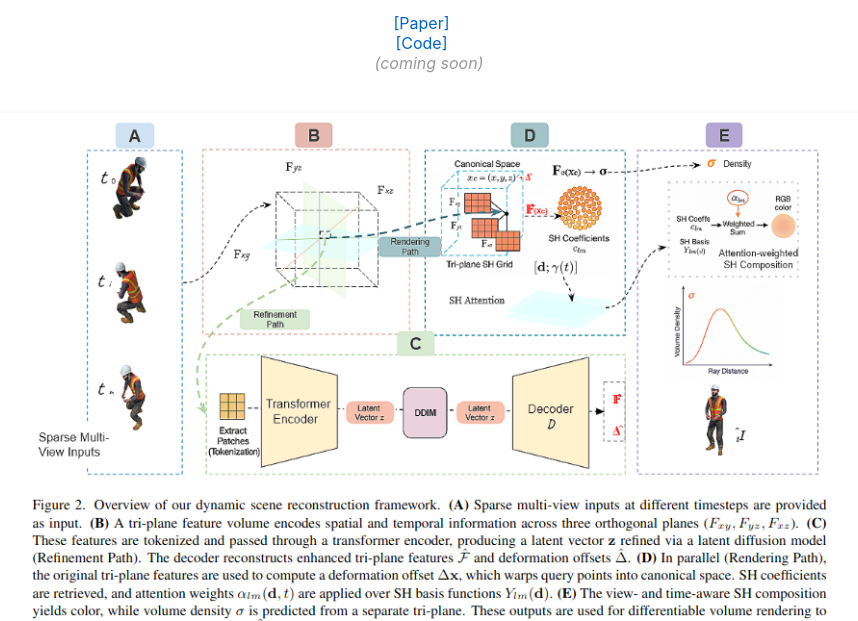
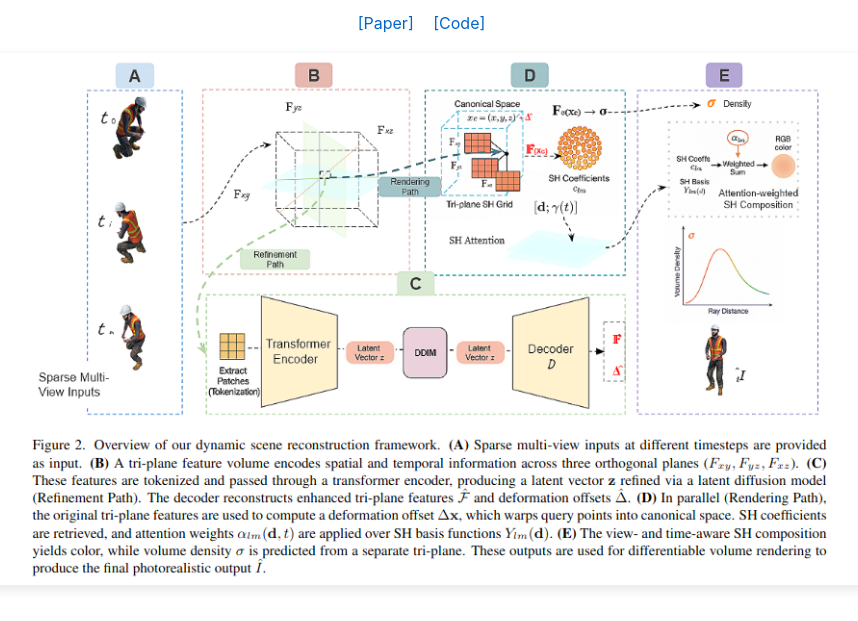
Before and after one commit to AsrarH/shade-project-page, a plain HTML site: page index.html in a window 1280 px wide. Shown: the part 184-805 px from the top of the page, without its empty margins (211-1069 px from the left). Drawn offline with Linux system fonts and the light colour scheme.

Commit message:
Update index.html

```diff
--- a/index.html
+++ b/index.html
@@ -78,8 +78,10 @@
     <div class="links">
       <a href="https://arxiv.org/abs/XXXX [arXiv preprint]">[Paper]</a>
 <!--       <a href="assets/supplemental.pdf">[Supp]</a> -->
-      <div><a href="https://github.com/asrarh/shade">[Code]</a><br><span style="color: #999; font-style: italic;">(coming soon)</span></div>
-    </div>
+      <a href="https://github.com/asrarh/shade">[Code]</a>
+
+<!--       <div><a href="https://github.com/asrarh/shade">[Code]</a><br><span style="color: #999; font-style: italic;">(coming soon)</span></div>
+    </div> -->
 
     <img src="assets/method.png" alt="Teaser image" class="teaser">
 
```
